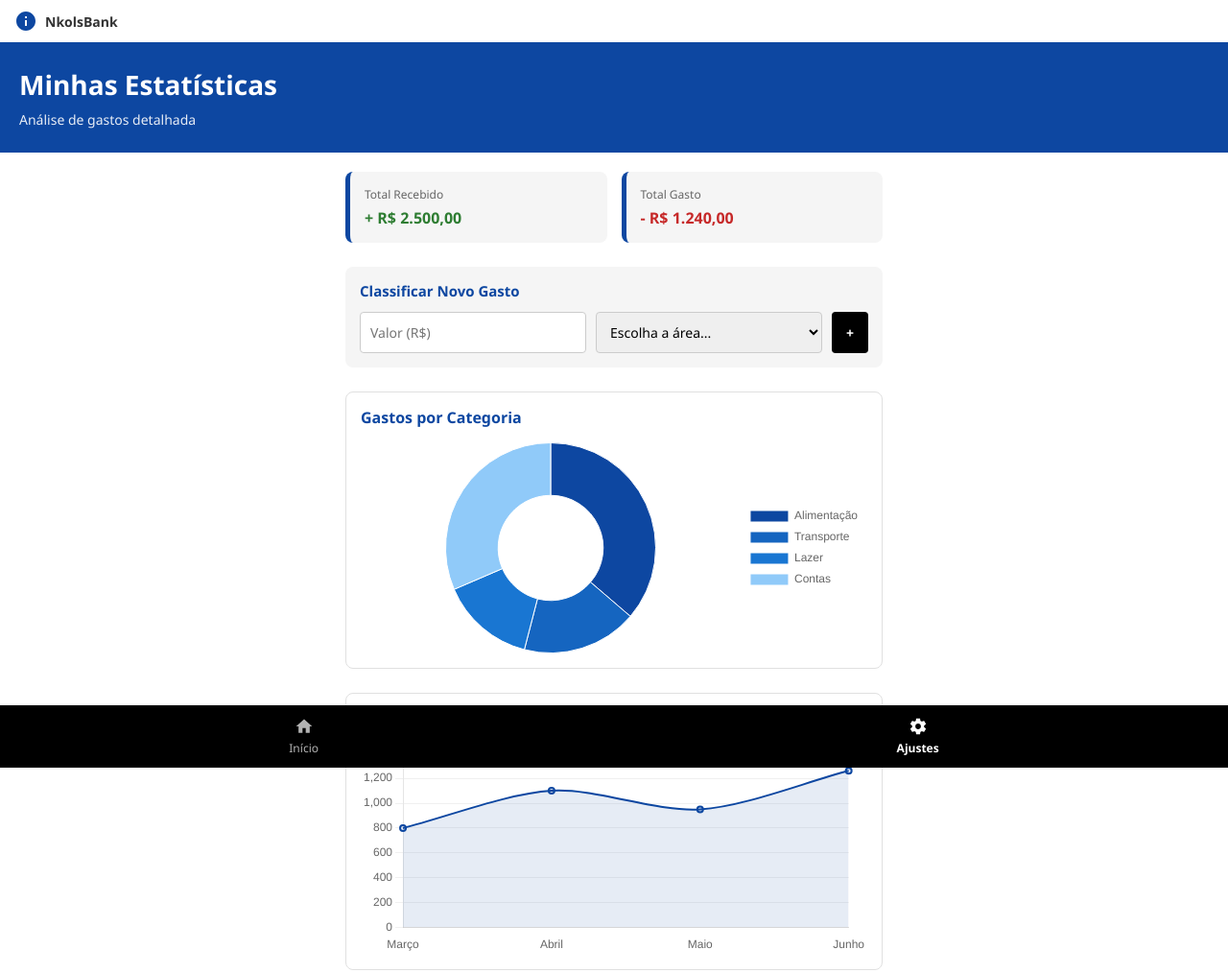
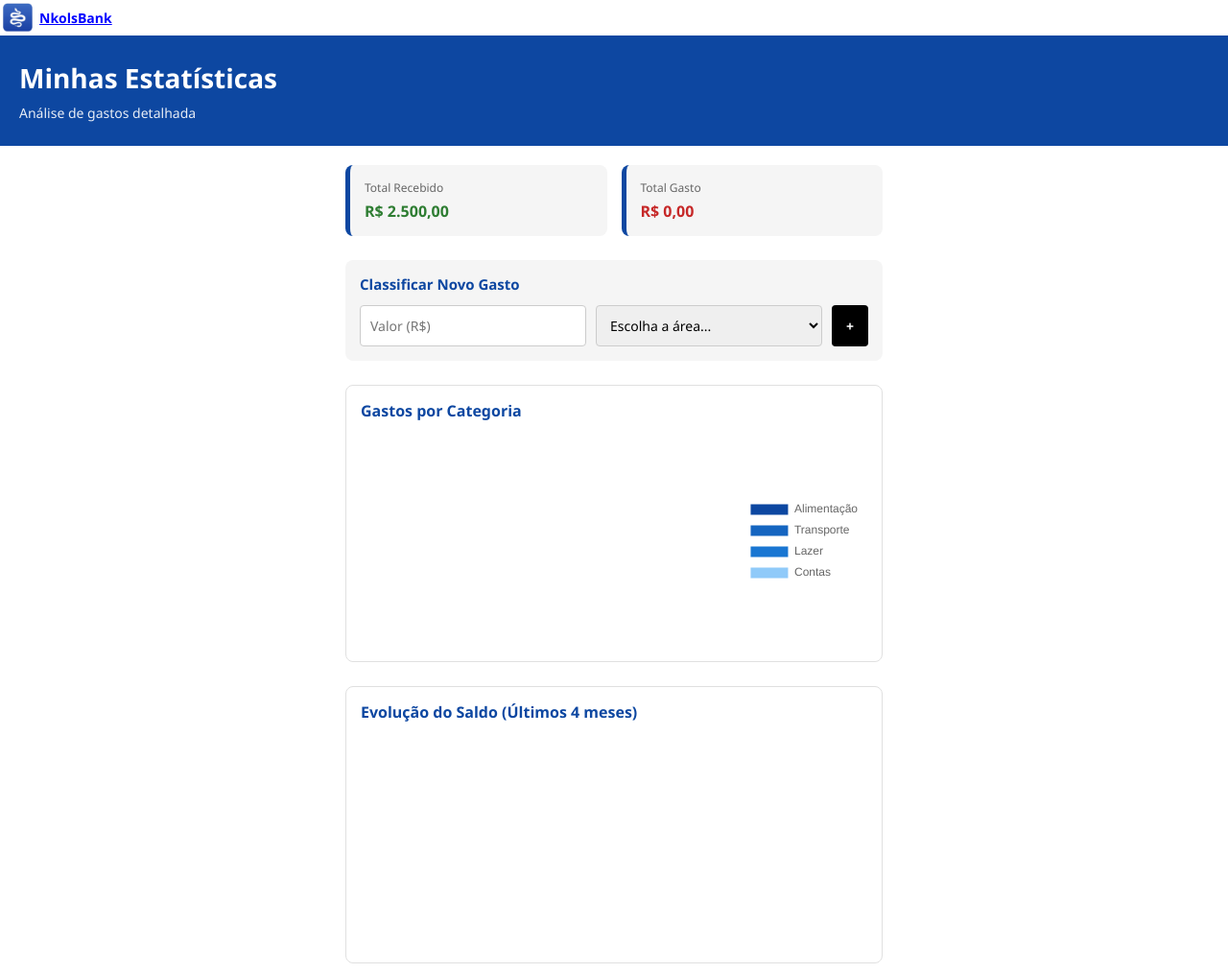
Before and after one commit to vitorgabriel-9/NkolsBank, a website: page public/estatisticas/index.html in a window 1280 px wide. Shown: the whole page at 96% size. Drawn offline with nearby package versions, Linux system fonts and the light colour scheme.

Commit message:
Concluindo o projeto com atualizações de formatação e estilo.

```diff
--- a/public/calculadora/style.css
+++ b/public/calculadora/style.css
@@ -7,20 +7,30 @@
     --text-black : #000000;
 }
 
+@font-face {
+    font-family: "DMSans";
+    src: url('/fonts/DMSans.ttf');
+}
+
+* {
+    padding: 0;
+    margin: 0;
+    box-sizing: border-box;
+    border: none;
+    font-family: "DMSans";
+}
+
 body {
-     background: #ffffff;
+    background: #ffffff;
     display: flex;
-    justify-content: center;
-    align-items: center;
+    flex-direction: column;
+    justify-content: space-around;
     height: 100vh;
     margin: 0;
-    font-family: 'Inter', -apple-system, BlinkMacSystemFont, sans-serif;
+}
+
+header {
     display: flex;
-    justify-content: center;
-    align-items: center;
-    height: 100vh;
-    margin: 0;
-    font-family: 'Inter', -apple-system, BlinkMacSystemFont, sans-serif;
 }
 
 .calculator-container {
@@ -30,6 +40,7 @@
     border-radius: 30px;
     box-shadow: 0 40px 80px rgba(0,0,0,0.5);
     width: 320px;
+    margin: auto;
 }
 
 .header {
--- a/public/estatisticas/index.html
+++ b/public/estatisticas/index.html
@@ -3,8 +3,9 @@
 <head>
     <meta charset="UTF-8">
     <meta name="viewport" content="width=device-width, initial-scale=1.0">
-    <title>NkolsBank - Estatísticas</title>
+    <title>NkolsBank</title>
 
+    <link rel="shortcut icon" href="/icons/favicon.ico" type="image/x-icon">
     <link rel="stylesheet" href="style.css">
 
     <script src="https://cdn.jsdelivr.net/npm/chart.js"></script>
@@ -12,10 +13,8 @@
 <body>
 
     <div class="app-header">
-        <svg width="24" height="24" viewBox="0 0 24 24" fill="#0d47a1" style="margin-right: 8px;">
-            <path d="M12 2C6.48 2 2 6.48 2 12s4.48 10 10 10 10-4.48 10-10S17.52 2 12 2zm1 15h-2v-6h2v6zm0-8h-2V7h2v2z"/>
-        </svg>
-        NkolsBank
+        <img src="/icons/favicon.ico" style="width: 35px;" alt="Ícone do App">
+        <a href="/inicio/index.html" style="padding: 8px 5px; color: blue;">NkolsBank</a>
     </div>
 
     <div class="hero-banner">
@@ -28,11 +27,11 @@
         <div class="resumo-cards">
             <div class="card receitas">
                 <span>Total Recebido</span>
-                <p>+ R$ 2.500,00</p>
+                <p id="saldo">R$ 2.500,00</p>
             </div>
             <div class="card despesas">
                 <span>Total Gasto</span>
-                <p id="totalGastoTexto">- R$ 1.240,00</p>
+                <p id="totalGastoTexto">R$ 0,00</p>
             </div>
         </div>
 
@@ -50,7 +49,7 @@
                         <option value="Contas">Contas</option>
                     </select>
 
-                    <button type="submit" class="btn-add">+</button>
+                    <button type="submit" class="btn-add" id="concluir">+</button>
                 </div>
             </form>
         </div>
@@ -71,17 +70,6 @@
 
     </div>
 
-    <nav class="bottom-nav">
-        <button class="nav-item">
-            <svg viewBox="0 0 24 24"><path d="M10 20v-6h4v6h5v-8h3L12 3 2 12h3v8z"/></svg>
-            Início
-        </button>
-        <button class="nav-item active">
-            <svg viewBox="0 0 24 24"><path d="M19.43 12.98c.04-.32.07-.64.07-.98s-.03-.66-.07-.98l2.11-1.65c.19-.15.24-.42.12-.64l-2-3.46c-.12-.22-.39-.3-.61-.22l-2.49 1c-.52-.4-1.08-.73-1.69-.98l-.38-2.65C14.46 2.18 14.25 2 14 2h-4c-.25 0-.46.18-.49.42l-.38 2.65c-.61.25-1.17.59-1.69.98l-2.49-1c-.23-.09-.49 0-.61.22l-2 3.46c-.13.22-.07.49.12.64l2.11 1.65c-.04.32-.07.65-.07.98s.03.66.07.98l-2.11 1.65c-.19.15-.24.42-.12.64l2 3.46c.12.22.39.3.61.22l2.49-1c.52.4 1.08.73 1.69.98l.38 2.65c.03.24.24.42.49.42h4c.25 0 .46-.18.49-.42l.38-2.65c.61-.25 1.17-.59 1.69-.98l2.49 1c.23.09.49 0 .61-.22l2-3.46c.12-.22.07-.49-.12-.64l-2.11-1.65zM12 15.5c-1.93 0-3.5-1.57-3.5-3.5s1.57-3.5 3.5-3.5 3.5 1.57 3.5 3.5-1.57 3.5-3.5 3.5z"/></svg>
-            Ajustes
-        </button>
-    </nav>
-
     <script src="script.js"></script>
 </body>
 </html>
--- a/public/estatisticas/script.js
+++ b/public/estatisticas/script.js
@@ -1,6 +1,6 @@
 // Variáveis Globais de Estado do App
-let totalGastoAcumulado = 1240.00;
-let valoresCategorias = [450, 220, 180, 390]; // Ordem: [Alimentação, Transporte, Lazer, Contas]
+let totalGastoAcumulado = 0;
+let valoresCategorias = [0, 0, 0, 0]; // Ordem: [Alimentação, Transporte, Lazer, Contas]
 const labelsCategorias = ['Alimentação', 'Transporte', 'Lazer', 'Contas'];
 
 // --- 1. CONFIGURAÇÃO DO GRÁFICO DE PIZZA (DOUGHNUT) ---
@@ -23,6 +23,31 @@
         }
     }
 });
+
+const saldoTexto = document.getElementById("saldo");
+const valorGasto = document.getElementById("valorGasto");
+const totalGastoTexto = document.getElementById("totalGastoTexto");
+const btn_concluir = document.getElementById("concluir")
+
+btn_concluir.addEventListener("click", () => {
+    totalGastoTexto.innerHTML = totalGastoTexto - valorGasto.value;
+    saldoUsuario -= valorGasto.value;
+    saldoTexto.innerHTML = `R$ ${saldoUsuario.toLocaleString('pt-BR', {minimumFractionDigits: 2, maximumFractionDigits: 2})}`;
+})
+
+// Pegar usuário salvo no login
+const usuario = JSON.parse(
+    localStorage.getItem("usuario")
+);
+
+let saldoUsuario = usuario.saldo;
+
+// Mostrar saldo na tela
+if (usuario) {
+
+    saldoTexto.innerHTML = `R$ ${saldoUsuario.toLocaleString('pt-BR', {minimumFractionDigits: 2, maximumFractionDigits: 2})}`;
+
+}
 
 // --- 2. CONFIGURAÇÃO DO GRÁFICO DE LINHA (EVOLUÇÃO DO SALDO) ---
 const ctxEvolution = document.getElementById('evolutionChart').getContext('2d');
@@ -53,7 +78,7 @@
 // --- 3. LOGICA PARA CAPTURAR E ADICIONAR NOVO GASTO ---
 const formulario = document.getElementById('gastoForm');
 
-formulario.addEventListener('submit', function(event) {
+formulario.addEventListener('submit', function (event) {
     event.preventDefault(); // Impede a página de recarregar no envio
 
     // Captura os valores dos campos
--- a/public/estatisticas/style.css
+++ b/public/estatisticas/style.css
@@ -17,7 +17,7 @@
 .app-header {
     display: flex;
     align-items: center;
-    padding: 10px 15px;
+    padding: 1px;
     background-color: #ffffff;
     font-weight: bold;
     font-size: 14px;
```
Also changed, not shown: public/calculadora/index.html (+10 -3 lines), public/configurações/index.HTML (+3 -2 lines), public/login.html (+3 -2 lines), public/transfer/index.html (+2 -2 lines), public/transfer/style.css (+14 -0 lines).
